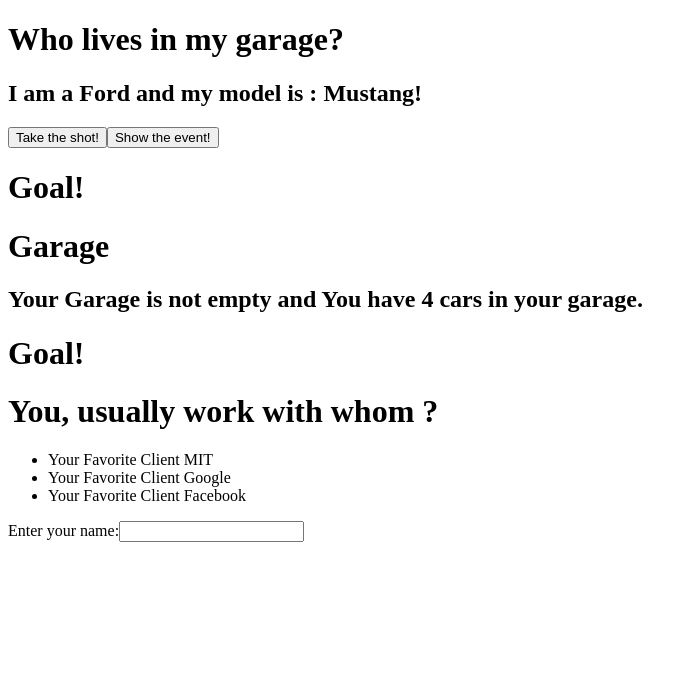
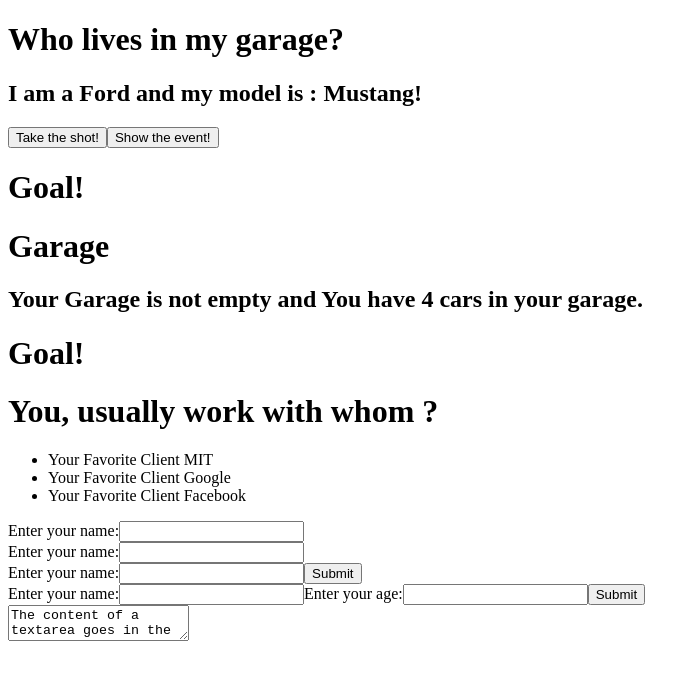
Before and after one commit to Hicham1970/my-react-app, a React (Create React App) app: page / in a window 1280 px wide. Shown: the top 680 px of the page, without its empty margins (0-700 px from the left). Built offline with nearby package versions, Linux system fonts and the light colour scheme.

Commit message:
Submite Form Multi-Inputs & textarea

```diff
--- /dev/null
+++ b/src/Forms/MultipleInputs.js
@@ -0,0 +1,40 @@
+import { useState } from "react";
+
+export default function MyForm3() {
+  const [inputs, setInputs] = useState({});
+
+  const handleChange = (event) => {
+    const name = event.target.name;
+    const value = event.target.value;
+    setInputs((values) => ({ ...values, [name]: value }));
+  };
+
+  const handleSubmit = (event) => {
+    event.preventDefault();
+    alert(inputs);
+  };
+
+  return (
+    <form onSubmit={handleSubmit}>
+      <label>
+        Enter your name:
+        <input
+          type="text"
+          name="username"
+          value={inputs.username || ""}
+          onChange={handleChange}
+        />
+      </label>
+      <label>
+        Enter your age:
+        <input
+          type="number"
+          name="age"
+          value={inputs.age || ""}
+          onChange={handleChange}
+        />
+      </label>
+      <input type="submit" />
+    </form>
+  );
+}
--- /dev/null
+++ b/src/Forms/SubmitForm.js
@@ -0,0 +1,24 @@
+import { useState } from "react";
+
+export default function SubmitForm() {
+  const [name, setName] = useState("");
+
+  const handleSubmit = (event) => {
+    event.preventDefault();
+    alert(`The name you entered was: ${name}`);
+  };
+
+  return (
+    <form onSubmit={handleSubmit}>
+      <label>
+        Enter your name:
+        <input
+          type="text"
+          value={name}
+          onChange={(e) => setName(e.target.value)}
+        />
+      </label>
+      <input type="submit" />
+    </form>
+  );
+}
--- /dev/null
+++ b/src/Forms/Textearea.js
@@ -0,0 +1,17 @@
+import { useState } from "react";
+
+export default function MyForm4() {
+  const [textarea, setTextarea] = useState(
+    "The content of a textarea goes in the value attribute"
+  );
+
+  const handleChange = (event) => {
+    setTextarea(event.target.value);
+  };
+
+  return (
+    <form>
+      <textarea value={textarea} onChange={handleChange} />
+    </form>
+  );
+}
--- /dev/null
+++ b/src/Forms/UseStatForm.js
@@ -0,0 +1,18 @@
+import { useState } from "react";
+
+export default function MyForm2() {
+  const [name, setName] = useState("");
+
+  return (
+    <form>
+      <label>
+        Enter your name:
+        <input
+          type="text"
+          value={name}
+          onChange={(e) => setName(e.target.value)}
+        />
+      </label>
+    </form>
+  );
+}
--- a/src/index.js
+++ b/src/index.js
@@ -9,7 +9,10 @@
 import Target from "./Conditions/TernaryGoal";
 import Clients from "./Lists/Clients";
 import MyForm from "./Forms/form";
-
+import MyForm2 from "./Forms/UseStatForm";
+import SubmitForm from "./Forms/SubmitForm";
+import MyForm3 from "./Forms/MultipleInputs";
+import YForm4 from "./Forms/Textearea";
 const root = ReactDOM.createRoot(document.getElementById("root"));
 
 const cars = ["Ford", "BMW", "Audi", "Mercedes"];
@@ -23,5 +26,9 @@
     <Target isGoal={true} />
     <Clients />
     <MyForm />
+    <MyForm2 />
+    <SubmitForm />
+    <MyForm3 />
+    <YForm4 />
   </>
 );
```
